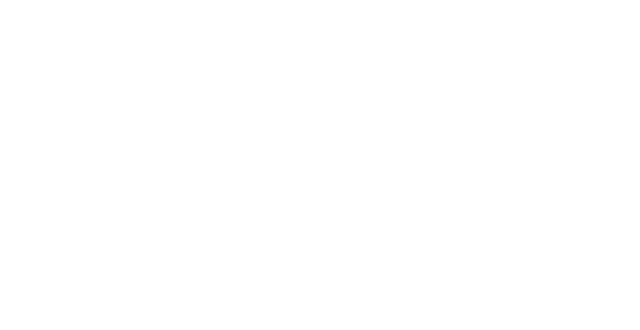
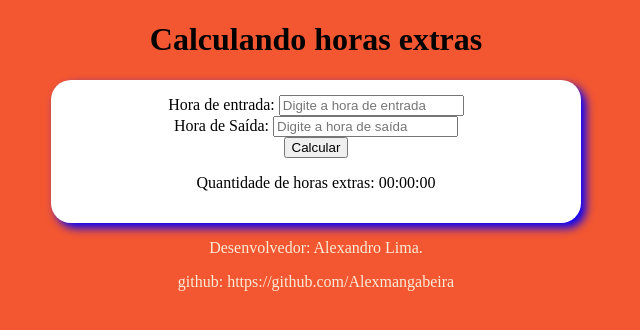
Before and after one commit to Alexmangabeira/Exercicio-Git, a plain HTML site: page Exercicio003/index.html in a window 1280 px wide. Shown: the whole page, without its empty margins (324-964 px from the left). Drawn offline with Linux system fonts and the light colour scheme; files that its build step writes are made by us from their sources.

Commit message:
Construção do form

```diff
--- a/Exercicio003/index.html
+++ b/Exercicio003/index.html
@@ -4,9 +4,47 @@
     <meta charset="UTF-8">
     <meta name="viewport" content="width=device-width, initial-scale=1.0">
     <meta http-equiv="X-UA-Compatible" content="ie=edge">
-    <title>Document</title>
+    <title>Calculando Hora Extras</title>
+    <link rel="stylesheet" href="style.css">
 </head>
 <body>
+    <header>
+        <!-- Conteúdo do Cabeçalho -->
+        <h1>Calculando horas extras</h1>
+    </header>
+
+    <section>
+        <!-- Corpo da Página-->
+        <form action="">
+            <div>
+                <label for="entrada">Hora de entrada:</label>
+                <input type="text" name="entrada" id="entrada" placeholder="Digite a hora de entrada">
+            </div>
+            <div>
+                <label for="saida">Hora de Saída:</label>
+                <input type="text" name="saida" id="saida" placeholder="Digite a hora de saída">
+            </div>
+
+            <div>
+                <input type="button" value="Calcular" id="calcular" onclick="calcular()">
+            </div>
+
+            <div>
+                <p>Quantidade de horas extras: <label for="QtdHorasEx">00:00:00</label></p>
+
+            </div>
+        </form>
+    </section>
+
+    <footer>
+        <!-- Rodapé -->
+        <p>
+            Desenvolvedor: Alexandro Lima.
+        </p>
+        <p>
+            github: https://github.com/Alexmangabeira
+        </p>
+    </footer>
 
 </body>
 </html>
```
